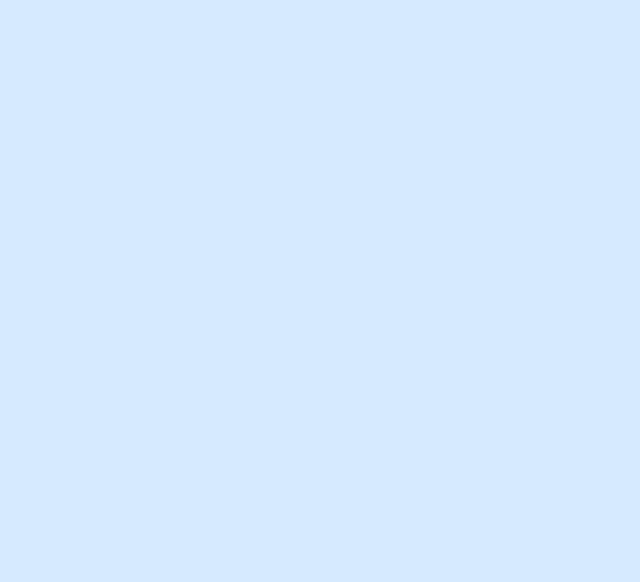
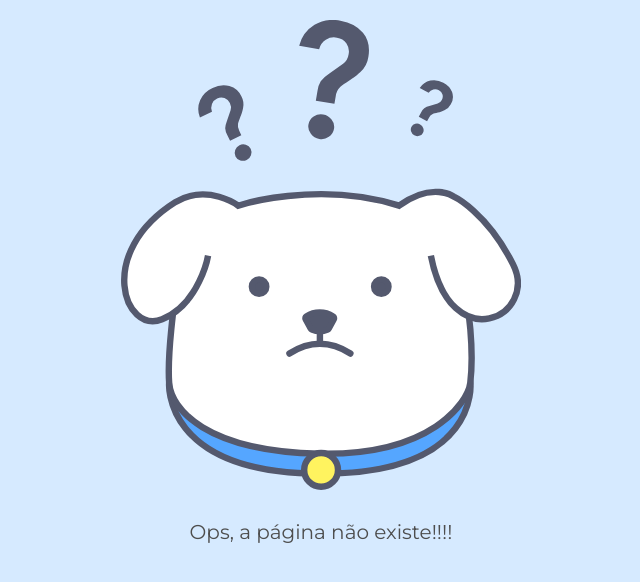
Before and after one commit to MacielDev/BlogPet, a React (Create React App) app in the folder petshop/: page /posts/1 in a window 1280 px wide. Shown: the top 582 px of the page, without its empty margins (319-959 px from the left). Built offline with nearby package versions, Linux system fonts and the light colour scheme.

Commit message:
Criação da página 404

```diff
--- a/petshop/src/App.jsx
+++ b/petshop/src/App.jsx
@@ -1,12 +1,27 @@
 import React from 'react'
 import './assets/css/base/base.css'
+import { Route, Routes } from 'react-router-dom'
+
+import Home from './paginas/Home';
+import Sobre from './paginas/Sobre';
+import Pagina404 from './paginas/Pagina404';
+
 
 function App() {
+  const rotas = () => {
+    return (
+     <Routes>
+      <Route path="/" element={<Home/>} />
+      <Route path="/sobre" element={<Sobre/>} />
+      <Route path="/*" element={<Pagina404/>} />
+     </Routes>
+    )
+  }
   return (
   <>
-
+  {rotas()}
   </>
   )
 }
 
-export default App
+export default App;
--- a/petshop/src/index.js
+++ b/petshop/src/index.js
@@ -1,12 +1,13 @@
 import React from 'react'
 import ReactDOM from 'react-dom'
-import './index.css'
+import { BrowserRouter } from 'react-router-dom'
 import App from './App'
-import reportWebVitals from './reportWebVitals'
 
 ReactDOM.render(
   <React.StrictMode>
-    <App />
+   <BrowserRouter>
+   <App />
+   </BrowserRouter>
   </React.StrictMode>,
   document.getElementById('root'),
 )
@@ -14,4 +15,4 @@ ReactDOM.render(
 // If you want to start measuring performance in your app, pass a function
 // to log results (for example: reportWebVitals(console.log))
 // or send to an analytics endpoint. Learn more: https://bit.ly/CRA-vitals
-reportWebVitals()
+//reportWebVitals()
--- /dev/null
+++ b/petshop/src/paginas/Pagina404.jsx
@@ -0,0 +1,16 @@
+import React from 'react';
+
+
+import imagem from '../assets/img/doguito404.svg';
+import '../assets/css/404.css';
+
+const Pagina404 = () =>{
+    return(
+        <main className="container flex flex--centro flex--coluna">
+            <img className="doguito-imagem" src={imagem} alt="Imagem Pagina 404" />
+            <p className="naoencontrado-texto">Ops, a página não existe!!!!</p>
+        </main>
+    )
+}
+
+export default Pagina404;
```
Also changed, not shown: 1 other file (tests, documents, lock files or other folders).
